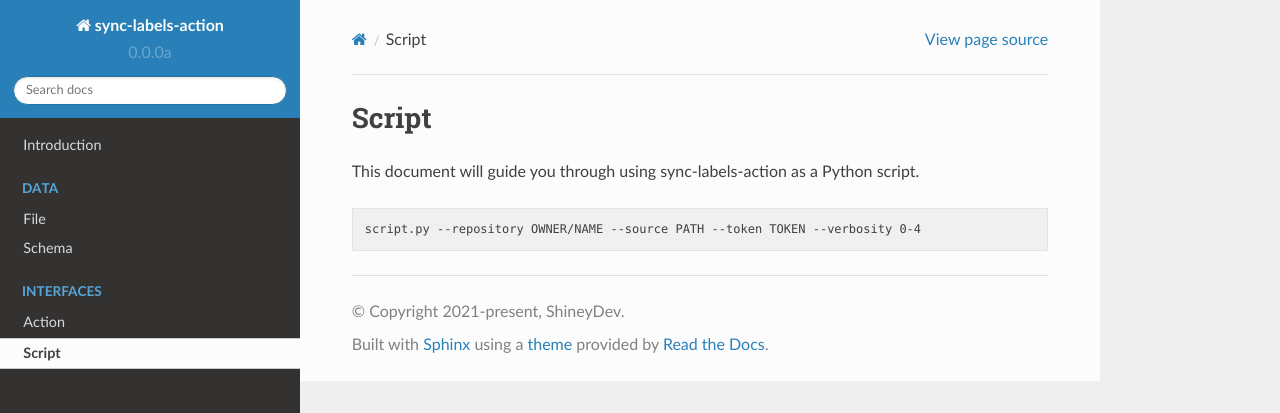
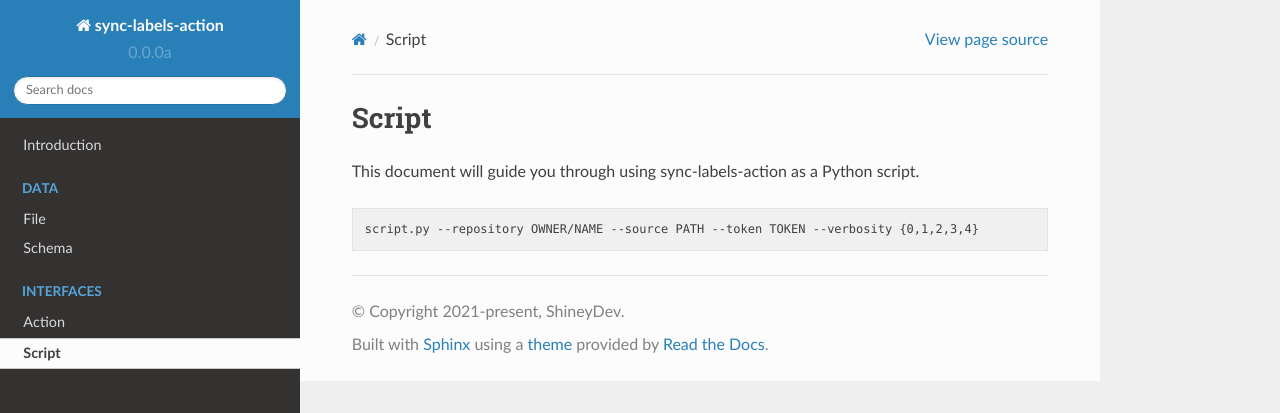
Before and after one commit to ShineyDev/sync-labels-action, a Sphinx documentation site: the page built from docs/interfaces/script.rst, in a window 1280 px wide. Shown: the top 413 px of the page. Built offline with Sphinx 7.4.7 and the Read the Docs theme 2.0.0, drawn with Linux system fonts in a browser that asks for light colours.

Commit message:
update verbosity argument

```diff
--- a/docs/interfaces/script.rst
+++ b/docs/interfaces/script.rst
@@ -6,4 +6,4 @@
 
 .. code::
 
-    script.py --repository OWNER/NAME --source PATH --token TOKEN --verbosity 0-4
+    script.py --repository OWNER/NAME --source PATH --token TOKEN --verbosity {0,1,2,3,4}
--- a/script.py
+++ b/script.py
@@ -149,7 +149,7 @@
     parser.add_argument("--repository", metavar="OWNER/NAME", required=True)
     parser.add_argument("--source", metavar="PATH", required=True, type=pathlib.Path)
     parser.add_argument("--token", required=True)
-    parser.add_argument("--verbosity", metavar="0-4", required=True, type=int)
+    parser.add_argument("--verbosity", choices=range(0, 4 + 1), required=True, type=int)
 
     kwargs = vars(parser.parse_args())
 
```
